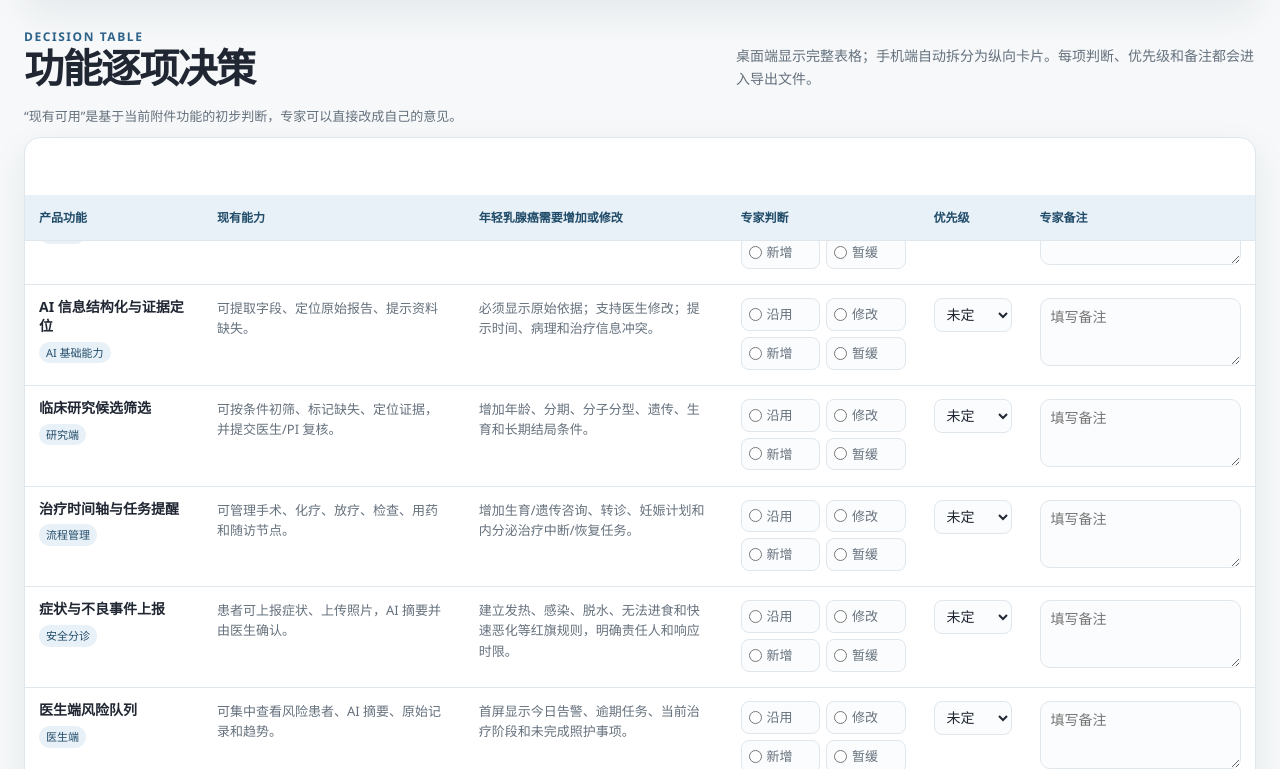
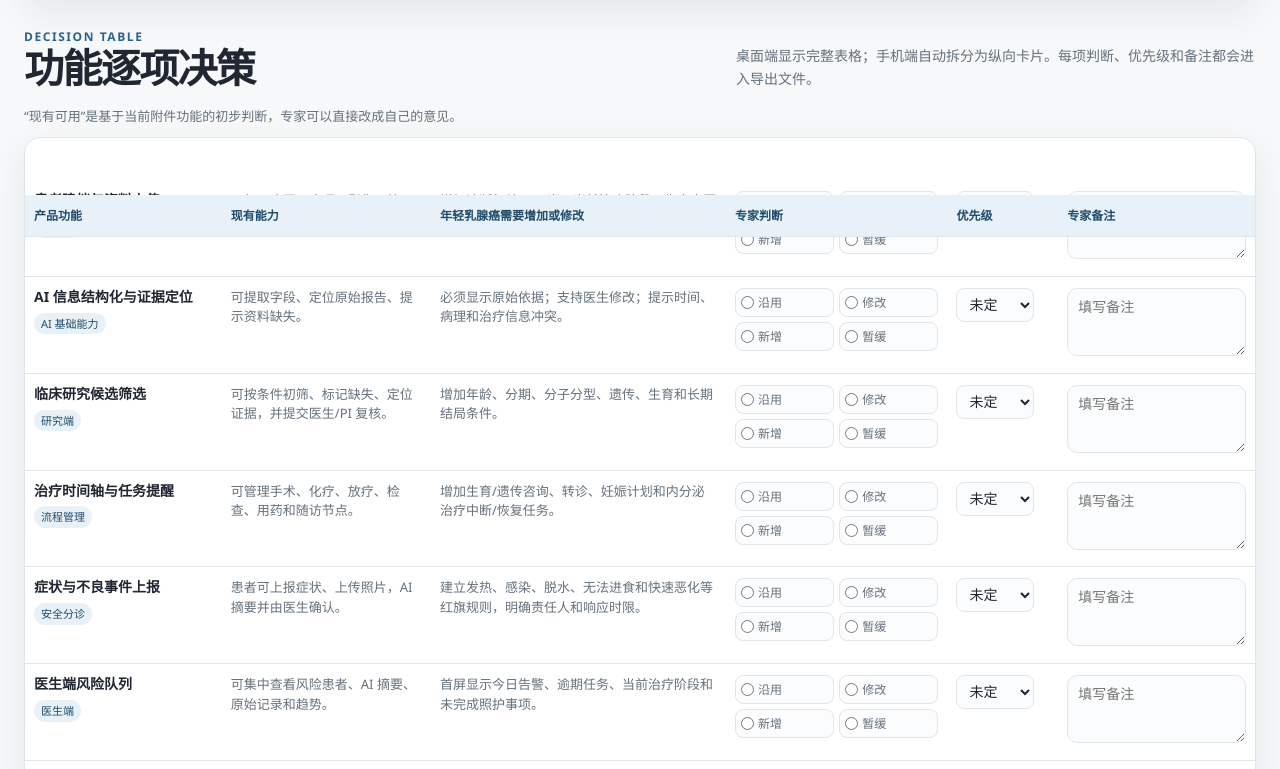
Before and after one commit to kylokuo/BrCa_35, a plain HTML site: page young-breast-cancer-product-decision.html in a window 1280 px wide. Shown: the part 780-1549 px from the top of the page. Drawn offline with Linux system fonts and the light colour scheme.

Commit message:
Fit decision table across desktop viewport

```diff
--- a/young-breast-cancer-product-decision.html
+++ b/young-breast-cancer-product-decision.html
@@ -94,10 +94,15 @@
     .section-heading p { max-width: 520px; color: var(--muted); }
     .table-tip { margin-bottom: 10px; color: var(--muted); font-size: 13px; }
     .table-wrap { overflow: auto; border: 1px solid var(--line); border-radius: var(--radius); background: var(--panel); box-shadow: var(--shadow); }
-    table { width: 100%; min-width: 1180px; border-collapse: separate; border-spacing: 0; font-size: 13px; }
-    th, td { padding: 13px 14px; text-align: left; vertical-align: top; border-bottom: 1px solid var(--line); }
+    table { width: 100%; min-width: 0; table-layout: fixed; border-collapse: separate; border-spacing: 0; font-size: 13px; }
+    th, td { padding: 11px 9px; text-align: left; vertical-align: top; border-bottom: 1px solid var(--line); overflow-wrap: anywhere; }
     th { position: sticky; top: 57px; z-index: 4; color: var(--blue-dark); background: var(--blue-soft); font-size: 12px; }
-    th:first-child, td:first-child { position: sticky; left: 0; z-index: 3; width: 178px; min-width: 178px; }
+    th:first-child, td:first-child { width: 16%; min-width: 0; }
+    th:nth-child(2), td:nth-child(2) { width: 17%; }
+    th:nth-child(3), td:nth-child(3) { width: 24%; }
+    th:nth-child(4), td:nth-child(4) { width: 18%; }
+    th:nth-child(5), td:nth-child(5) { width: 9%; }
+    th:nth-child(6), td:nth-child(6) { width: 16%; }
     th:first-child { z-index: 6; background: var(--blue-soft); }
     td:first-child { background: var(--panel); }
     tr:hover td { background: #fbfdfe; }
@@ -106,15 +111,15 @@
     tr:last-child td { border-bottom: 0; }
     .feature-title { color: var(--ink); font-size: 14px; font-weight: 700; line-height: 1.35; }
     .feature-tag { display: inline-block; margin-top: 6px; padding: 2px 7px; border-radius: 999px; color: var(--blue-dark); background: var(--blue-soft); font-size: 11px; }
-    .cell-copy { min-width: 190px; max-width: 290px; color: var(--muted); line-height: 1.55; }
-    .decision-list { display: grid; grid-template-columns: repeat(2, minmax(74px, 1fr)); gap: 6px; min-width: 165px; }
-    .choice { display: flex; align-items: center; gap: 5px; min-height: 30px; padding: 5px 7px; border: 1px solid var(--line); border-radius: 8px; color: var(--muted); background: #fbfcfd; cursor: pointer; white-space: nowrap; }
+    .cell-copy { min-width: 0; max-width: none; color: var(--muted); line-height: 1.5; }
+    .decision-list { display: grid; grid-template-columns: repeat(2, minmax(0, 1fr)); gap: 5px; min-width: 0; }
+    .choice { display: flex; align-items: center; gap: 4px; min-height: 29px; padding: 4px 5px; border: 1px solid var(--line); border-radius: 8px; color: var(--muted); background: #fbfcfd; cursor: pointer; font-size: 12px; line-height: 1.25; }
     .choice:hover { border-color: var(--blue); color: var(--blue-dark); background: var(--blue-soft); }
     .choice:has(input:checked) { border-color: var(--blue); color: var(--blue-dark); background: var(--blue-soft); font-weight: 700; }
     .choice input { margin: 0; accent-color: var(--blue); }
     .priority-select { width: 78px; padding: 7px 8px; border: 1px solid var(--line); border-radius: 8px; color: var(--ink); background: #fbfcfd; }
     .priority-select:focus { border-color: var(--blue); outline: 3px solid rgba(45, 98, 138, .14); }
-    .note-field { min-width: 190px; min-height: 68px; resize: vertical; line-height: 1.45; }
+    .note-field { width: 100%; min-width: 0; min-height: 68px; resize: vertical; line-height: 1.45; }
     .empty-row td { padding: 22px; color: var(--muted); text-align: center; background: #fbfcfd; }
     .final-panel { display: grid; grid-template-columns: 1fr 1.2fr; gap: 14px; margin-top: 16px; padding: 18px; border: 1px solid var(--line); border-radius: var(--radius); background: var(--panel); box-shadow: var(--shadow); }
     .final-panel h3 { font-size: 17px; }
```
